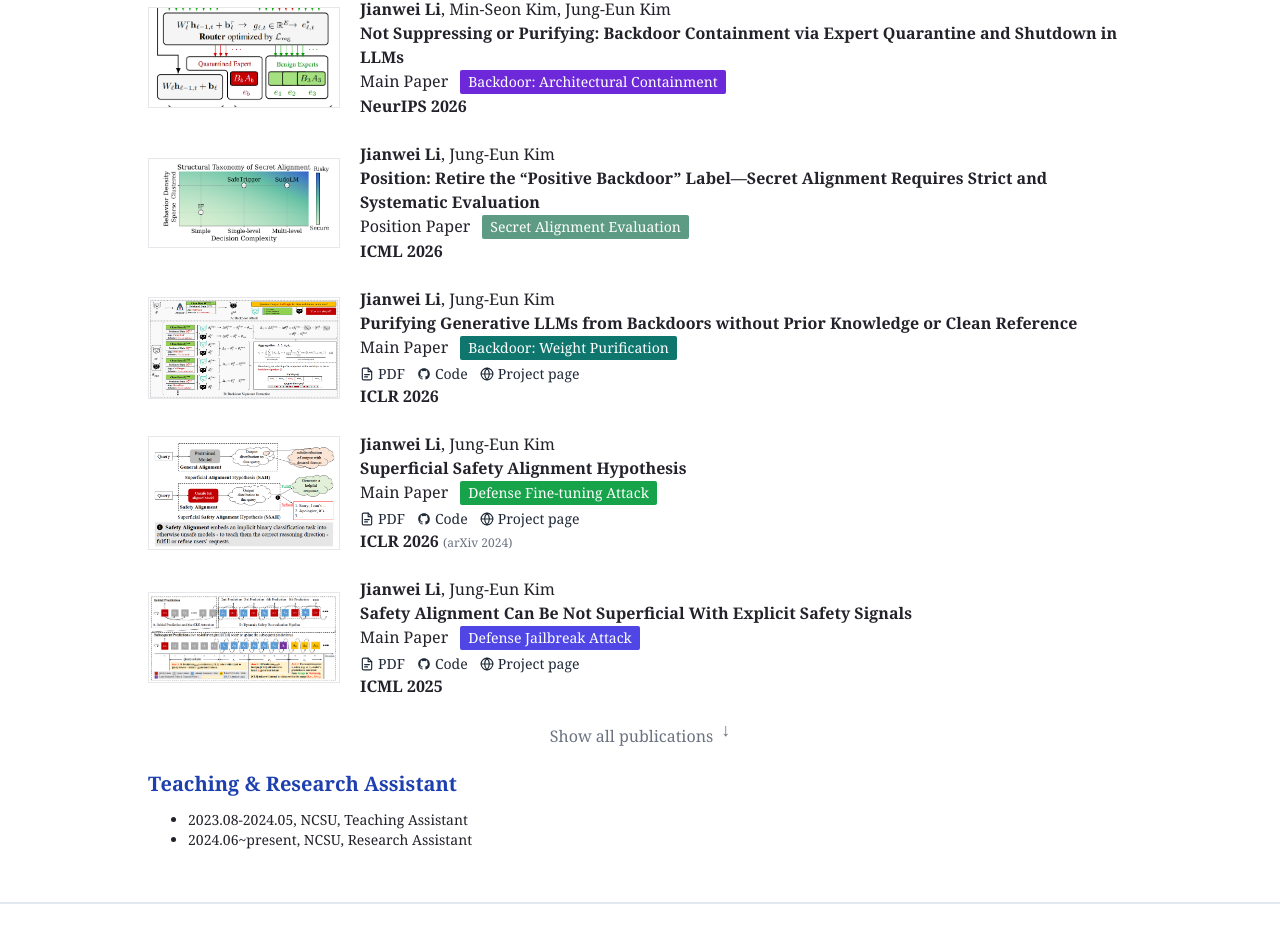
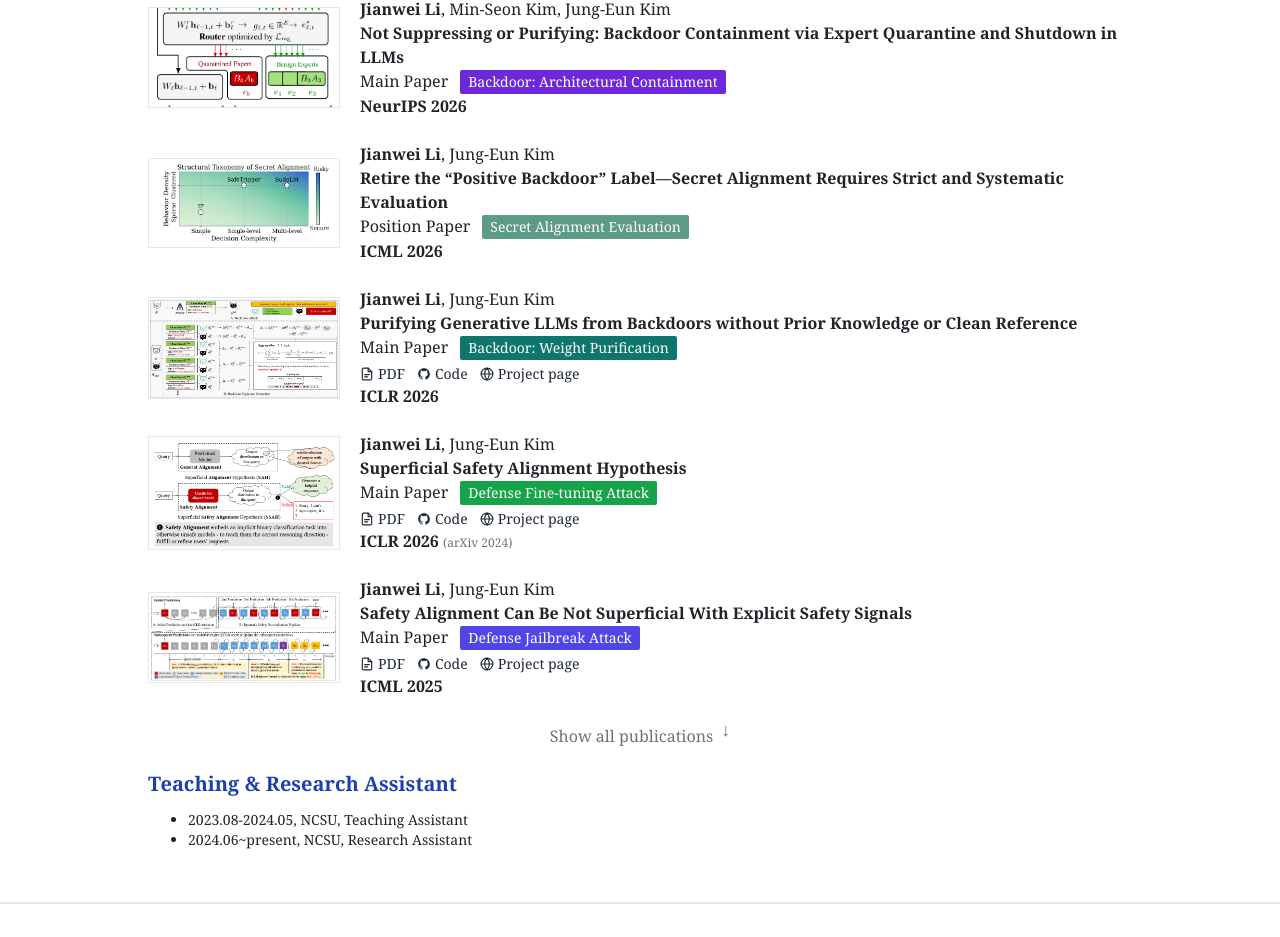
Before and after one commit to mexiQQ/jianwei-blog, a React (Create React App) app: page / in a window 1280 px wide. Shown: the part 1453-2390 px from the top of the page. Built offline with nearby package versions, Linux system fonts and the light colour scheme.

Commit message:
Remove Position prefix from displayed paper title

```diff
--- a/src/components/Publications.js
+++ b/src/components/Publications.js
@@ -44,7 +44,7 @@ const publications = [
   {
     img: secreat,
     authors: "Jianwei Li, Jung-Eun Kim",
-    title: "Position: Retire the “Positive Backdoor” Label—Secret Alignment Requires Strict and Systematic Evaluation",
+    title: "Retire the “Positive Backdoor” Label—Secret Alignment Requires Strict and Systematic Evaluation",
     conf: "ICML 2026",
     note: <>Position Paper<span className="ml-3 inline-flex items-center rounded-sm bg-[#5e9b85] px-2 py-0.5 text-sm text-white">Secret Alignment Evaluation</span></>
   },
```
